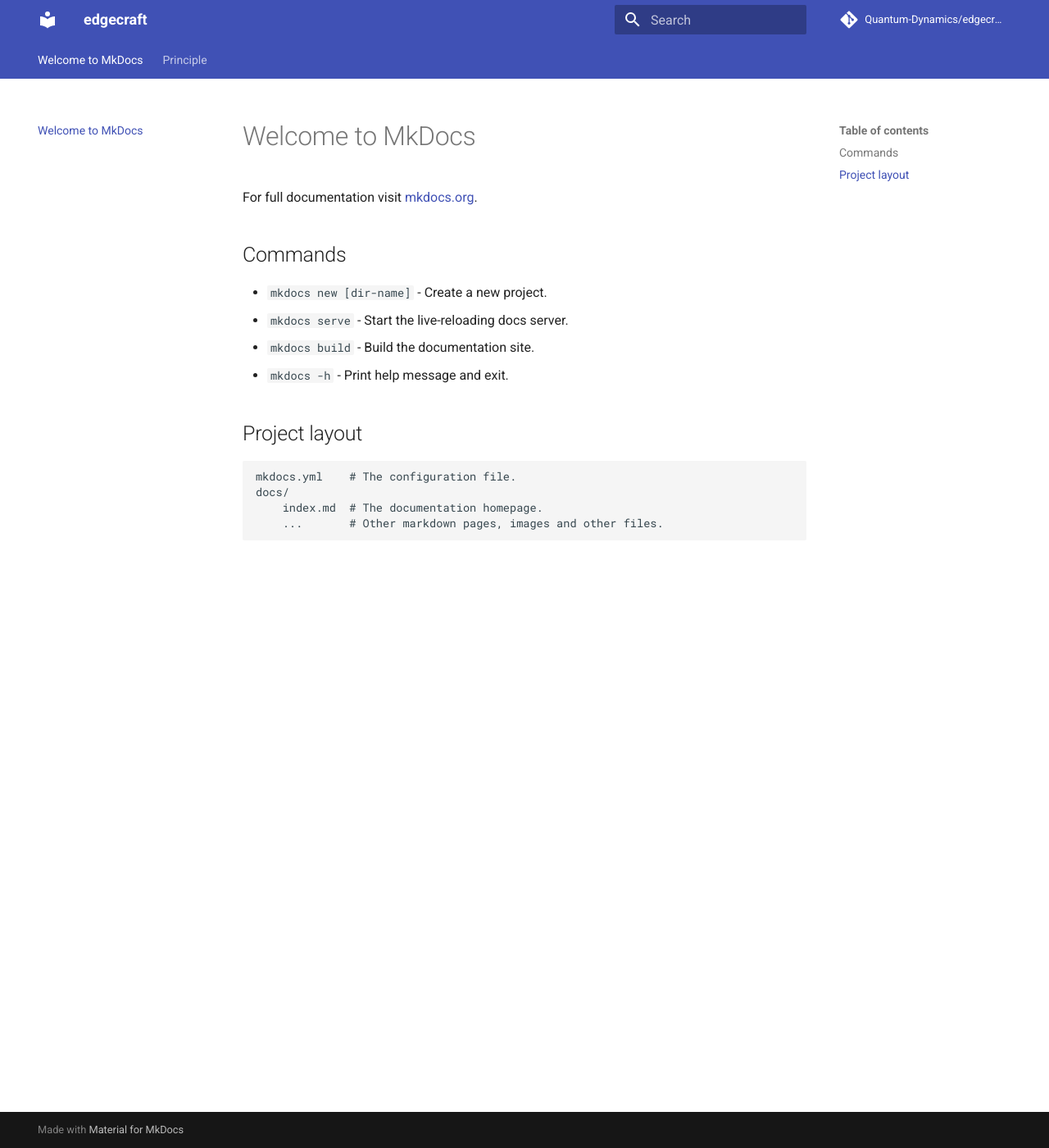
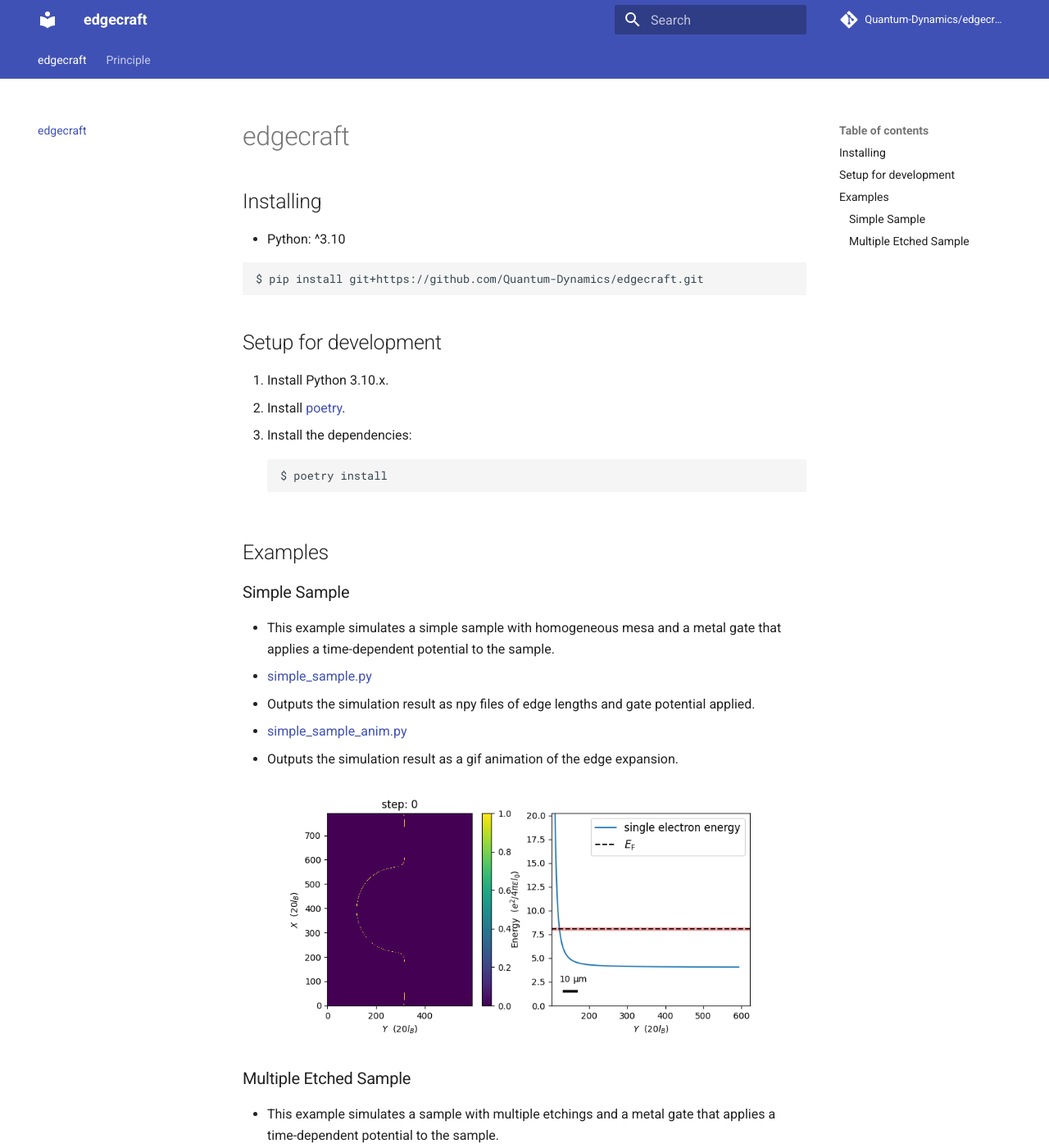
Before and after one commit to Quantum-Dynamics/edgecraft, an MkDocs documentation site: the page built from docs/index.md, in a window 1280 px wide and 1400 px high. Shown: the whole window at 82% size. Built offline with MkDocs 1.6.1 and Material for MkDocs 9.7.7, drawn with Linux system fonts in a browser that asks for light colours; nearby versions of some CDN libraries; library files that are not in the unit come from our copies; comment, search, counter and statistics services are not loaded; some of the changed text lies outside the part shown.

Commit message:
Wrote down the usage of the simulator.#3

````diff
--- a/docs/index.md
+++ b/docs/index.md
@@ -1,17 +1,40 @@
-# Welcome to MkDocs
+# edgecraft
 
-For full documentation visit [mkdocs.org](https://www.mkdocs.org).
+## Installing
 
-## Commands
+- Python: ^3.10
 
-* `mkdocs new [dir-name]` - Create a new project.
-* `mkdocs serve` - Start the live-reloading docs server.
-* `mkdocs build` - Build the documentation site.
-* `mkdocs -h` - Print help message and exit.
+```sh
+$ pip install git+https://github.com/Quantum-Dynamics/edgecraft.git
+```
 
-## Project layout
+## Setup for development
 
-    mkdocs.yml    # The configuration file.
-    docs/
-        index.md  # The documentation homepage.
-        ...       # Other markdown pages, images and other files.
+1. Install Python 3.10.x.
+2. Install [poetry](https://python-poetry.org/docs/).
+3. Install the dependencies:
+    ```sh
+    $ poetry install
+    ```
+
+## Examples
+
+### Simple Sample
+
+- This example simulates a simple sample with homogeneous mesa and a metal gate that applies a time-dependent potential to the sample.
+- [simple_sample.py](https://github.com/Quantum-Dynamics/edgecraft/tree/main/examples/simple_sample/simple_sample.py)
+  - Outputs the simulation result as npy files of edge lengths and gate potential applied.
+- [simple_sample_anim.py](https://github.com/Quantum-Dynamics/edgecraft/tree/main/examples/simple_sample/simple_sample.py)
+  - Outputs the simulation result as a gif animation of the edge expansion.
+
+![simple_sample](./res/simple_sample.gif)
+
+### Multiple Etched Sample
+
+- This example simulates a sample with multiple etchings and a metal gate that applies a time-dependent potential to the sample.
+- [multiple_etched_sample.py](https://github.com/Quantum-Dynamics/edgecraft/tree/main/examples/multiple_etched_sample/multiple_etched_sample.py)
+  - Outputs the simulation result as npy files of edge lengths and gate potential applied.
+- [multiple_etched_sample_anim.py](https://github.com/Quantum-Dynamics/edgecraft/tree/main/examples/multiple_etched_sample/multiple_etched_sample.py)
+  - Outputs the simulation result as a gif animation of the edge expansion.
+
+![multiple_etched_sample](./res/multiple_etched_sample.gif)
````
Also changed, not shown: docs/res/multiple_etched_sample.gif (added).
